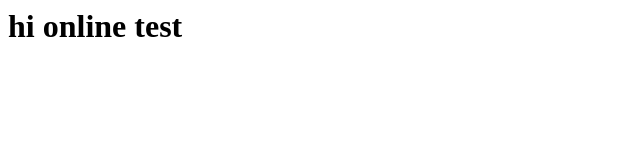
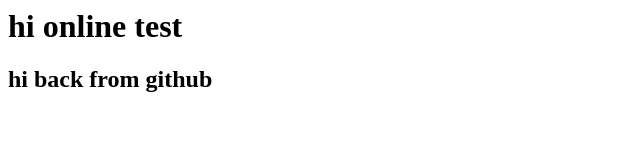
Before and after one commit to ASILUTEG/testgit, a plain HTML site: page index.html in a window 1280 px wide. Shown: the whole page, without its empty margins (0-640 px from the left). Drawn offline with Linux system fonts and the light colour scheme.

Commit message:
for pull prose
test dawn

```diff
--- a/index.html
+++ b/index.html
@@ -1 +1,2 @@
 <h1>hi online test</h1>
+<h2>hi back from github<h2>
```
